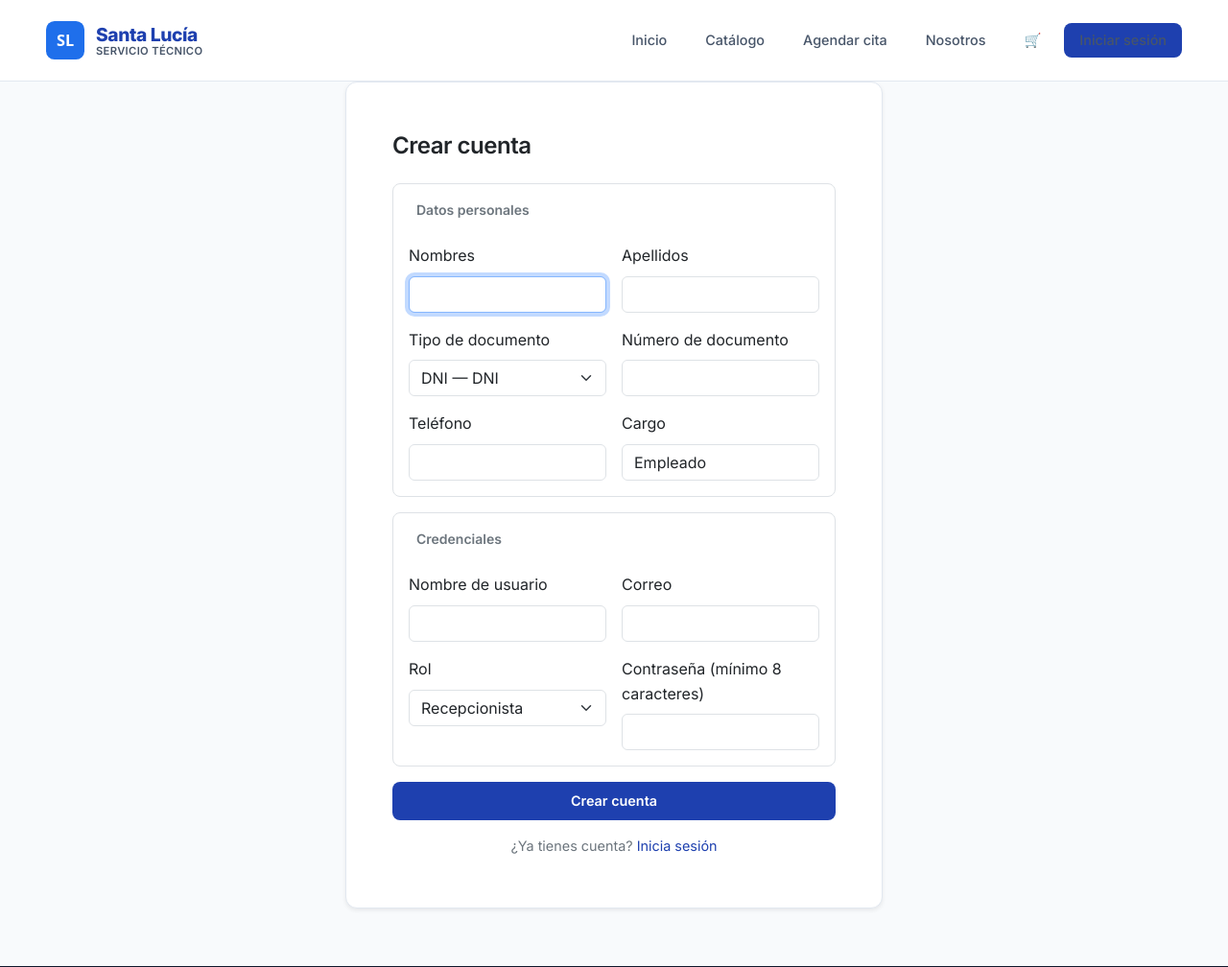
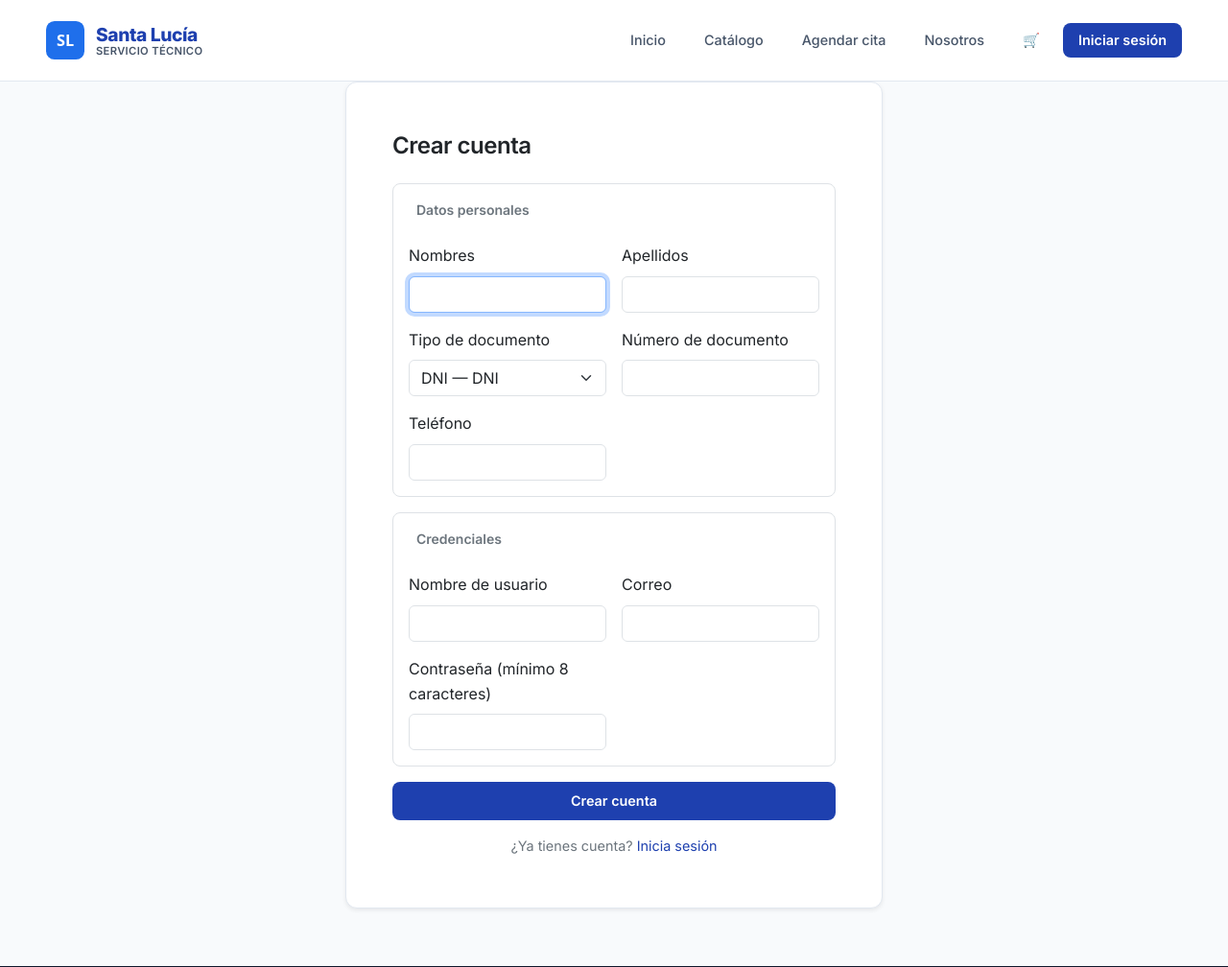
Before and after one commit to i2513702-cmyk/SantaLuciaGH, a Flask app: page /registrarse in a window 1280 px wide. Shown: the top 1008 px of the page at 96% size. Run offline with Flask 3, Linux system fonts and the light colour scheme; some libraries are stand-ins or nearby versions.

Commit message:
correcion de roles (#7)
correcion de roles en registro de usuario

Co-authored-by: alex05-code <tucrakalex05@gmail.com>

```diff
--- a/app/decorators.py
+++ b/app/decorators.py
@@ -11,6 +11,7 @@ ROLES_DB = {
     "RECEPCIONISTA": "Recepcionista",
     "VENDEDOR": "Vendedor",
     "ALMACENERO": "Almacenero",
+    "CLIENTE": "Cliente",
 }
 
 ADMIN_ROLES = ("ADMINISTRADOR", "SUPERVISOR")
@@ -39,6 +40,7 @@ def panel_for(rol):
         "RECEPCIONISTA": "worker.dashboard",
         "VENDEDOR": "worker.dashboard",
         "ALMACENERO": "worker.dashboard",
+        "CLIENTE": "main.home",
     }.get(rol, "main.home")
 
 
--- a/app/routes/auth.py
+++ b/app/routes/auth.py
@@ -94,13 +94,12 @@ def registrarse():
                 nombre_usuario=request.form.get("nombre_usuario", "").strip(),
                 correo=request.form.get("correo", "").strip().lower(),
                 password=request.form.get("password", ""),
-                rol=request.form.get("rol", "RECEPCIONISTA").strip(),
+                rol="CLIENTE",
                 nombres=request.form.get("nombres", "").strip(),
                 apellidos=request.form.get("apellidos", "").strip(),
                 tipo_documento_id=int(request.form.get("tipo_documento_id") or 1),
                 numero_documento=request.form.get("numero_documento", "").strip(),
                 telefono=request.form.get("telefono", "").strip(),
-                cargo=request.form.get("cargo", "Empleado").strip() or "Empleado",
             )
             session.clear()
             session["usuario_id"] = usuario["id"]
--- a/app/services/rest_auth_service.py
+++ b/app/services/rest_auth_service.py
@@ -28,15 +28,14 @@ ROLES_VALIDOS = (
     "RECEPCIONISTA",
     "VENDEDOR",
     "ALMACENERO",
+    "CLIENTE",
 )
 
-# Roles que un usuario puede elegir registrándose por su cuenta (sin escalar
-# a administración). SUPERVISOR/ADMINISTRADOR se asignan solo desde el panel.
+# Quien se registra por su cuenta siempre queda como CLIENTE (el rol no se
+# elige en el front). Los roles de empleado/administración los asigna el admin
+# desde su panel.
 ROLES_REGISTRO_PUBLICO = (
-    "TECNICO",
-    "RECEPCIONISTA",
-    "VENDEDOR",
-    "ALMACENERO",
+    "CLIENTE",
 )
 
 
@@ -262,13 +261,14 @@ def register(
     tipo_documento_id: int,
     numero_documento: str,
     telefono: str = "",
-    cargo: str = "Empleado",
+    cargo: str = "Cliente",
 ) -> dict:
-    """Crea una cuenta completa: inserta el empleado y luego el usuario.
+    """Crea una cuenta completa: inserta la persona en `empleados` y el usuario.
 
     La tabla `usuarios` exige `empleado_id` NOT NULL y UNIQUE, por eso hay que
     crear primero la persona en `empleados` y usar su id. Los campos son los de
-    la BD (empleados + usuarios).
+    la BD (empleados + usuarios). El registro público crea cuentas CLIENTE y el
+    cargo se asigna automáticamente (no se elige en el front).
     """
     if not password or len(password) < 8:
         raise ValidationError("La contraseña debe tener al menos 8 caracteres")
--- a/app/static/css/style.css
+++ b/app/static/css/style.css
@@ -228,6 +228,16 @@ h4 { font-size: 1rem; font-weight: 600; }
     color: #fff;
     transform: translateY(-1px);
     box-shadow: var(--shadow);
+}
+
+.navbar .btn-primary {
+    background: var(--primary);
+    color: #fff;
+    font-weight: 600;
+}
+.navbar .btn-primary:hover {
+    background: var(--primary-dark);
+    color: #fff;
 }
 
 .btn-accent {
--- a/app/templates/auth/registrarse.html
+++ b/app/templates/auth/registrarse.html
@@ -40,10 +40,6 @@
                         <label for="telefono" class="form-label">Teléfono</label>
                         <input type="tel" class="form-control" id="telefono" name="telefono">
                     </div>
-                    <div class="col-md-6">
-                        <label for="cargo" class="form-label">Cargo</label>
-                        <input type="text" class="form-control" id="cargo" name="cargo" value="Empleado">
-                    </div>
                 </div>
             </fieldset>
 
@@ -57,15 +53,6 @@
                     <div class="col-md-6">
                         <label for="correo" class="form-label">Correo</label>
                         <input type="email" class="form-control" id="correo" name="correo" required>
-                    </div>
-                    <div class="col-md-6">
-                        <label for="rol" class="form-label">Rol</label>
-                        <select class="form-select" id="rol" name="rol">
-                            <option value="RECEPCIONISTA" selected>Recepcionista</option>
-                            <option value="TECNICO">Técnico</option>
-                            <option value="VENDEDOR">Vendedor</option>
-                            <option value="ALMACENERO">Almacenero</option>
-                        </select>
                     </div>
                     <div class="col-md-6">
                         <label for="password" class="form-label">Contraseña (mínimo 8 caracteres)</label>
--- a/app/templates/auth/usuarios_sistema_editar.html
+++ b/app/templates/auth/usuarios_sistema_editar.html
@@ -47,7 +47,8 @@
                 <select class="form-select" id="rol" name="rol">
                     {% for r, rl in [('ADMINISTRADOR', 'Administrador'), ('SUPERVISOR', 'Supervisor'),
                                      ('TECNICO', 'Técnico'), ('RECEPCIONISTA', 'Recepcionista'),
-                                     ('VENDEDOR', 'Vendedor'), ('ALMACENERO', 'Almacenero')] %}
+                                     ('VENDEDOR', 'Vendedor'), ('ALMACENERO', 'Almacenero'),
+                                     ('CLIENTE', 'Cliente')] %}
                         <option value="{{ r }}" {% if usuario.get('rol') == r %}selected{% endif %}>{{ rl }}</option>
                     {% endfor %}
                 </select>
```
